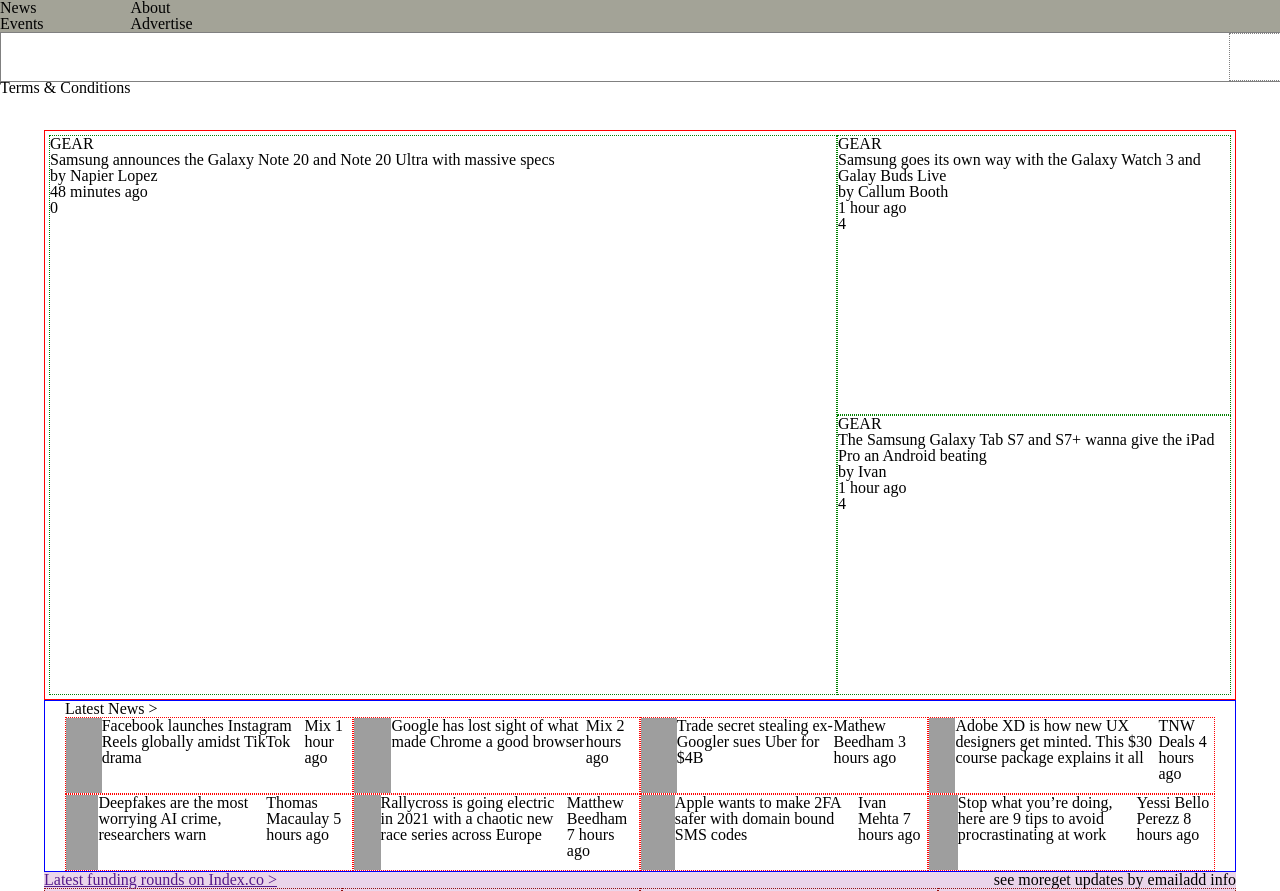
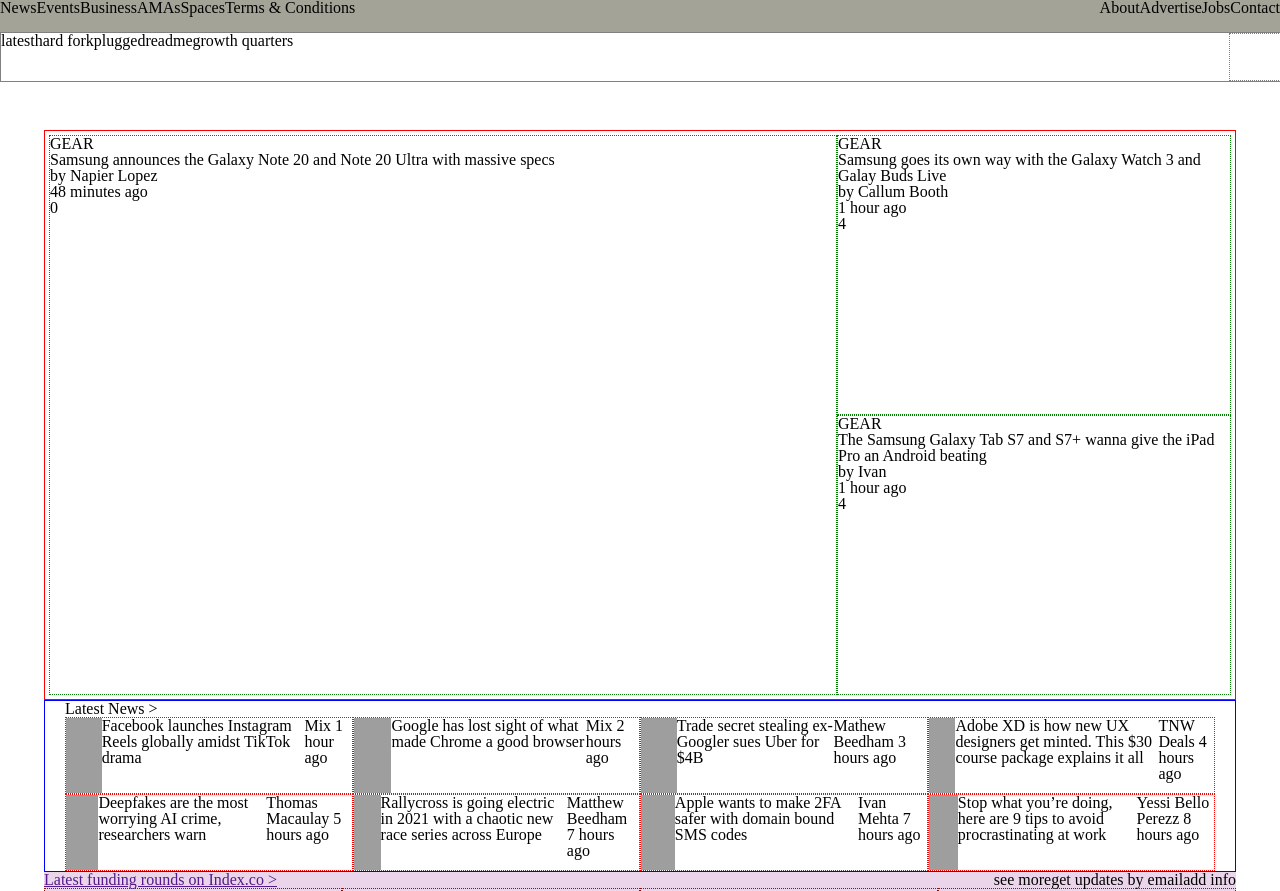
Before and after one commit to nima-m-git/thenextweb-mock, a plain HTML site: page index.html in a window 1280 px wide. Shown: the top 891 px of the page. Drawn offline with Linux system fonts and the light colour scheme; grey boxes are pictures that could not be loaded.

Commit message:
fixed header display issue

```diff
--- a/styles.css
+++ b/styles.css
@@ -126,6 +126,22 @@ footer {
 @media (min-width: 768px) {
     .top-header{
         display: flex;
+        flex-direction: row;
+    }
+
+    .left {
+        display: flex;
+        flex: 1;
+        justify-self: flex-start;
+    }
+
+    .sticky-header .left {
+        display: flex;
+    }
+
+    .right {
+        display: flex;
+        justify-self: flex-end;
     }
 
     .top-articles {
@@ -198,6 +214,6 @@ footer {
     }
 
     .deals {
-        grid-template-columns: repeat(4, 1fr);
+        grid-template-columns: repeat(4, 1frs);
     }
 }
```
